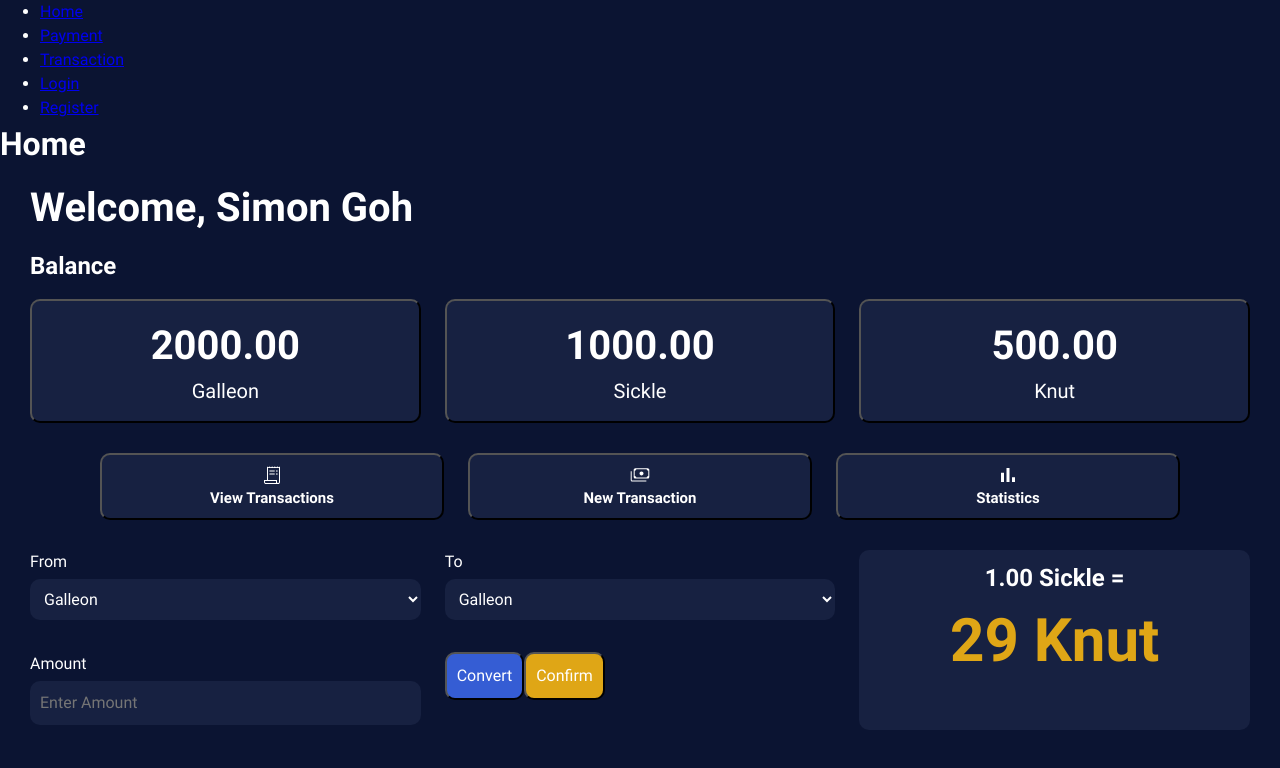
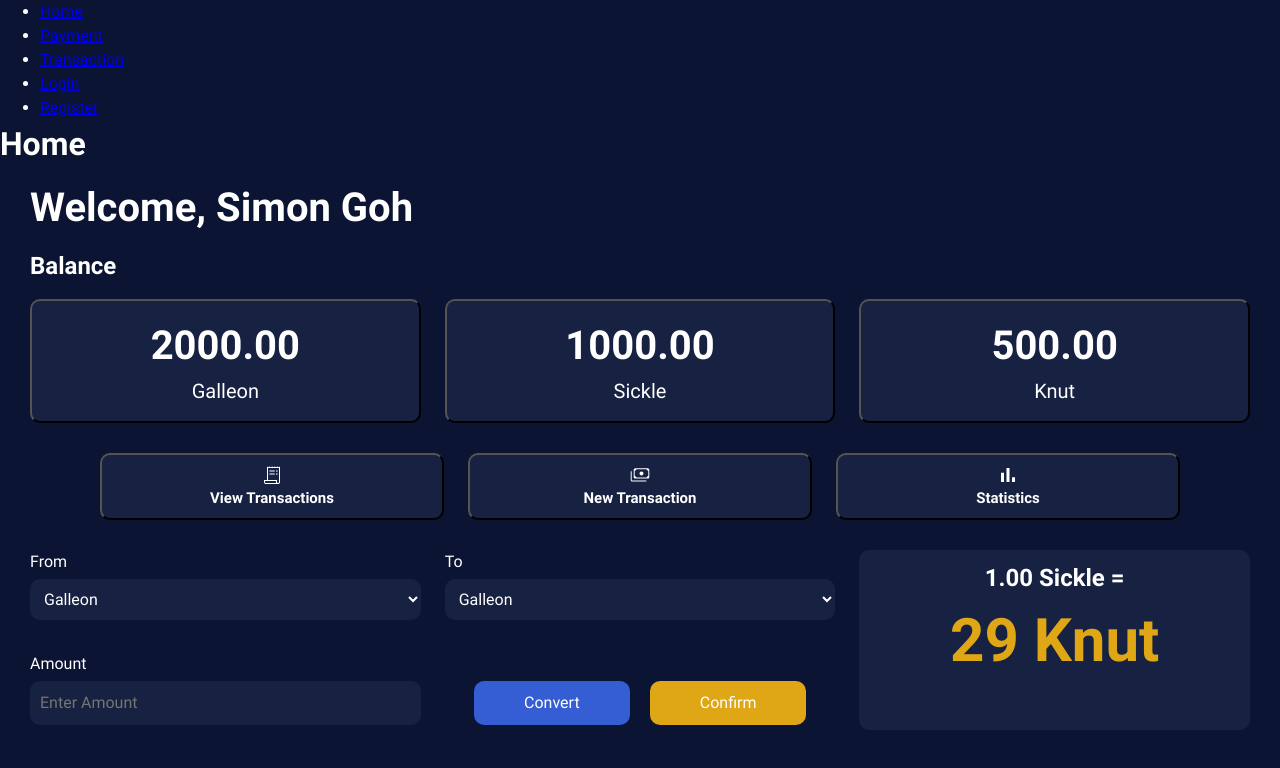
Before and after one commit to BuzzOffer/E-Gringotts-Frontend, a React (Vite) app: page / in a window 1280 px wide. Shown: the top 768 px of the page. Built offline with nearby package versions, Linux system fonts and the light colour scheme.

Commit message:
Styled buttons for currency converter

```diff
--- a/src/pages/Home/convertbuttons.jsx
+++ b/src/pages/Home/convertbuttons.jsx
@@ -1,6 +1,7 @@
 function ConvertButtons() {
     return (
-        <div>
+        <div className="conButtonDiv">
+            <br></br>
             <button id="convertButtons" className="convert">Convert</button>
             <button id="convertButtons" className="confirm">Confirm</button>
         </div>
--- a/src/pages/Home/home.css
+++ b/src/pages/Home/home.css
@@ -61,9 +61,13 @@
 
 #convertButtons {
     color: #FFFFFF;
+    font-size: 1rem;
     padding: 10px;
     text-align: center;
     border-radius: 10px;
+    width: 40%;
+    margin: 5px 10px;
+    border: none;
 }
 
 .balanceButtons {
@@ -119,3 +123,7 @@
 .confirm {
     background-color: #DFA616;
 }
+
+.conButtonDiv {
+    text-align: center;
+}
```
